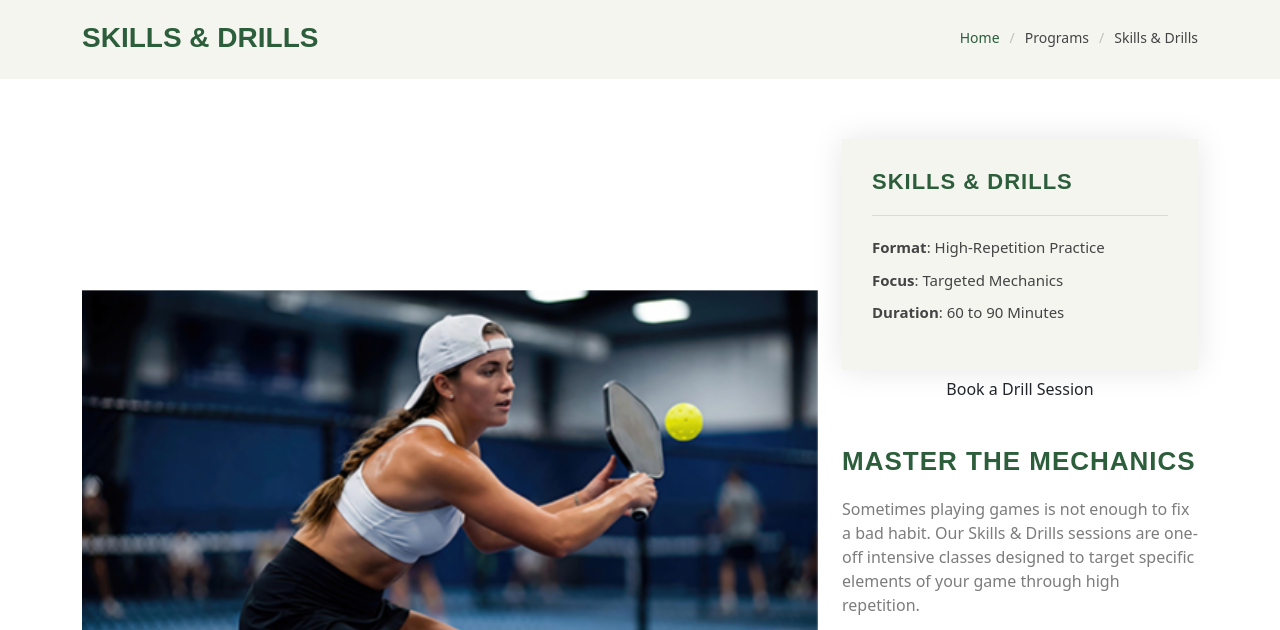
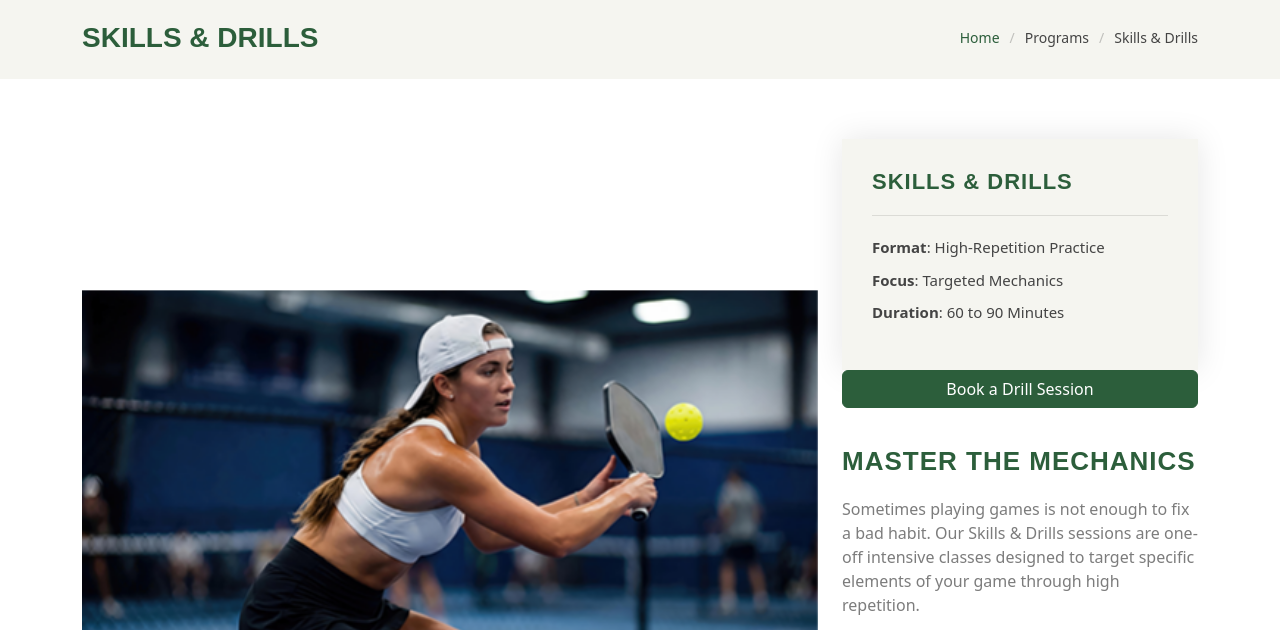
Before and after one commit to aidanren/project2, a plain HTML site: page drills.html in a window 1280 px wide. Shown: the part 94-724 px from the top of the page. Drawn offline with Linux system fonts and the light colour scheme.

Commit message:
Css Fix
Button color fix

```diff
--- a/assets/css/main.css
+++ b/assets/css/main.css
@@ -2428,3 +2428,15 @@ section,
 .services .service-item .title a {
   color: #4a5568 !important;
 }
+
+.btn-brand {
+  background-color: #2C5E3B;
+  border-color: #2C5E3B;
+  color: #FFFFFF;
+}
+
+.btn-brand:hover {
+  background-color: #1e4229;
+  border-color: #1e4229;
+  color: #FFFFFF;
+}
```
